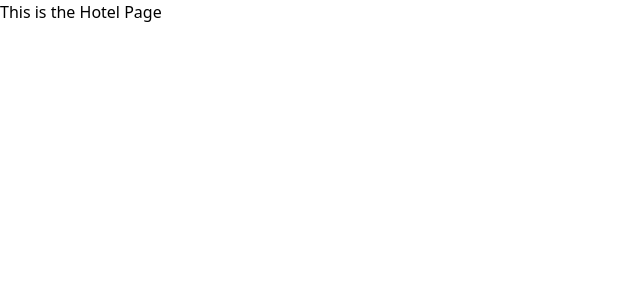
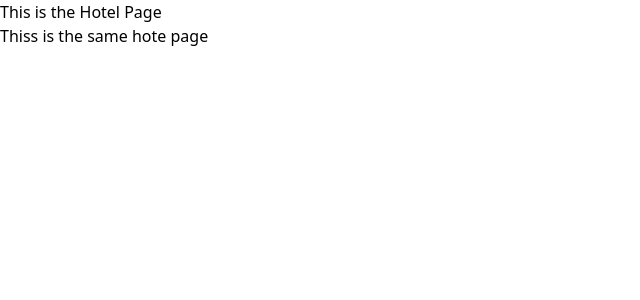
Before and after one commit to Asim1O1/Booking-App, a React (Vite) app in the folder Booking/: page /hotel/1 in a window 1280 px wide. Shown: the top 300 px of the page, without its empty margins (0-640 px from the left). Built offline with nearby package versions, Linux system fonts and the light colour scheme.

Commit message:
hotel page

```diff
--- a/Booking/src/pages/hotel.jsx
+++ b/Booking/src/pages/hotel.jsx
@@ -5,6 +5,7 @@ const HotelPage = () => {
     return (
         <div>
         <h1>This is the Hotel Page</h1>
+       <h2>Thiss is the same hote page</h2>
       </div>
     )
 
```
